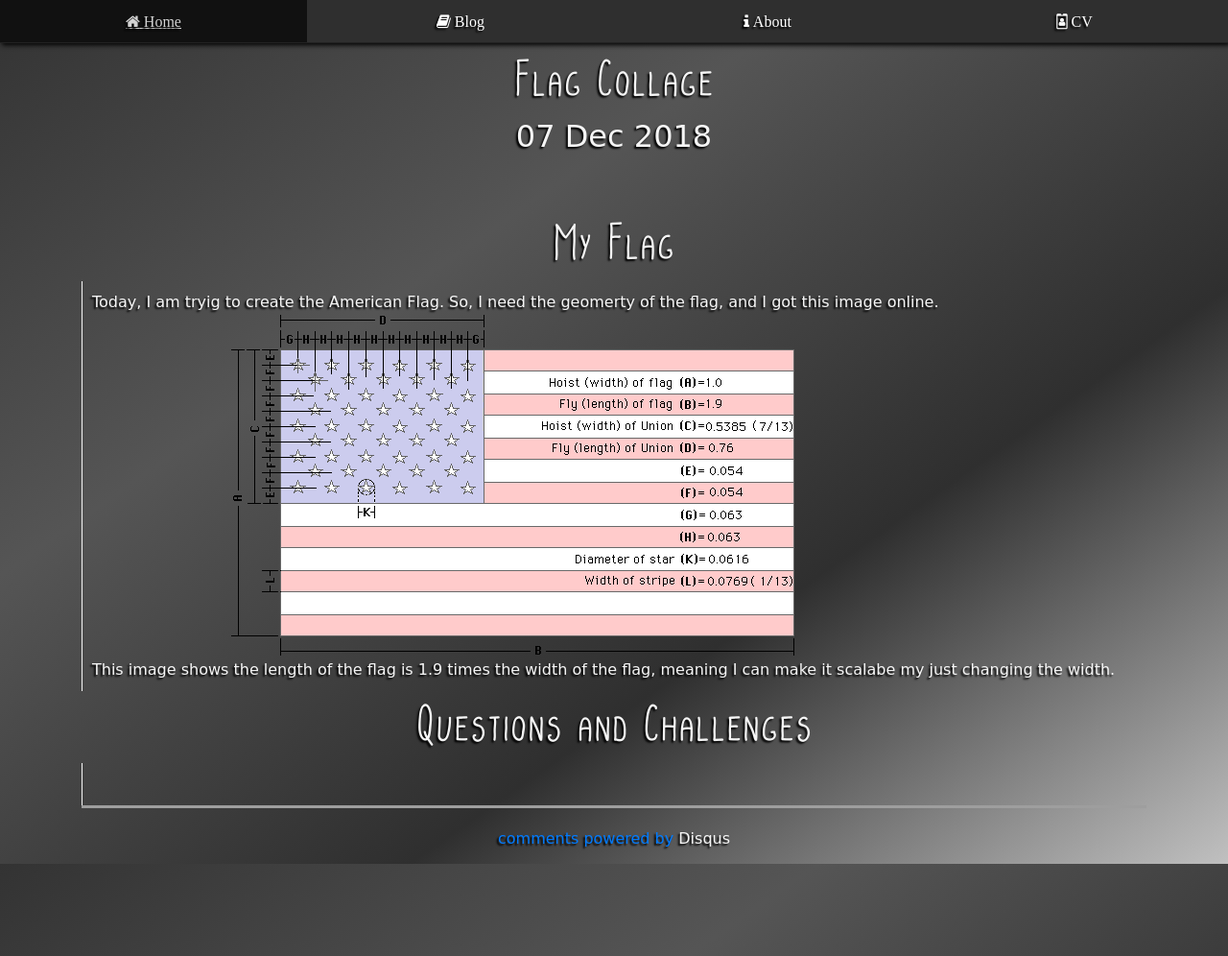
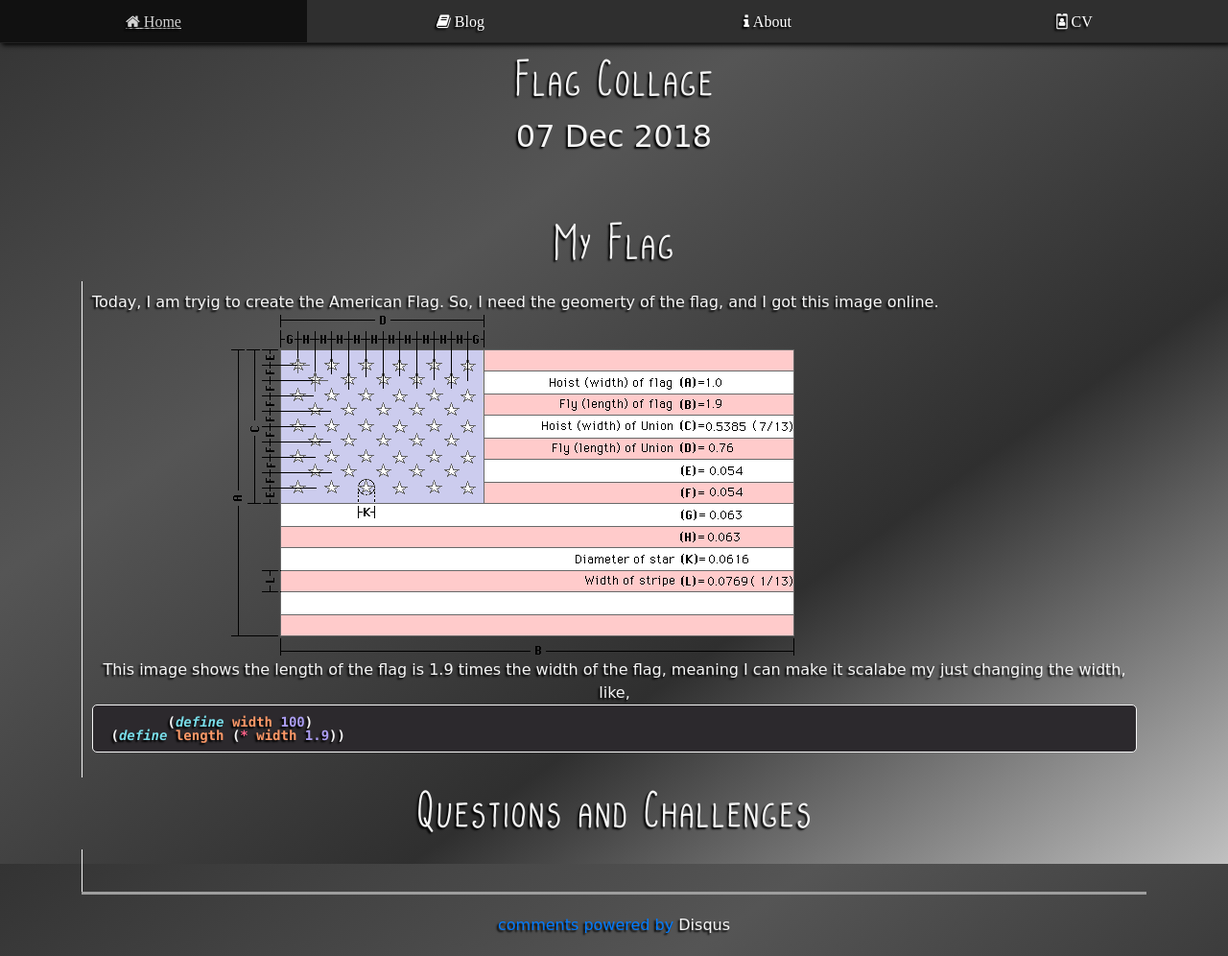
Before and after one commit to lemueldls/lemueld6200.github.io, a Jekyll site: the page built from _posts/2018-12-07-weekly-blog-reflection-12.md, in a window 1280 px wide and 996 px high, cut to the strip 0-996 px from the top of the window. Shown: the whole strip at 96% size. Built offline with Jekyll 4.4.1, drawn with Linux system fonts in a browser that asks for light colours; comment, search, counter and statistics services are not loaded; grey boxes are pictures that could not be loaded.

Commit message:
Update 2018-12-07-weekly-blog-reflection-12.md

````diff
--- a/_posts/2018-12-07-weekly-blog-reflection-12.md
+++ b/_posts/2018-12-07-weekly-blog-reflection-12.md
@@ -7,7 +7,11 @@
 # My Flag
  - Today, I am tryig to create the American Flag. So, I need the geomerty of the flag, and I got this image online.
  ![American Flag Geometry](/img/flag/AmericanFlagGeomerty.gif)
- - This image shows the length of the flag is 1.9 times the width of the flag, meaning I can make it scalabe my just changing the width.
+ - This image shows the length of the flag is 1.9 times the width of the flag, meaning I can make it scalabe my just changing the width, like,
+ ```scheme
+ 	(define width 100)
+	(define length (* width 1.9))
+ ```
 
 # Questions and Challenges
  -
````
